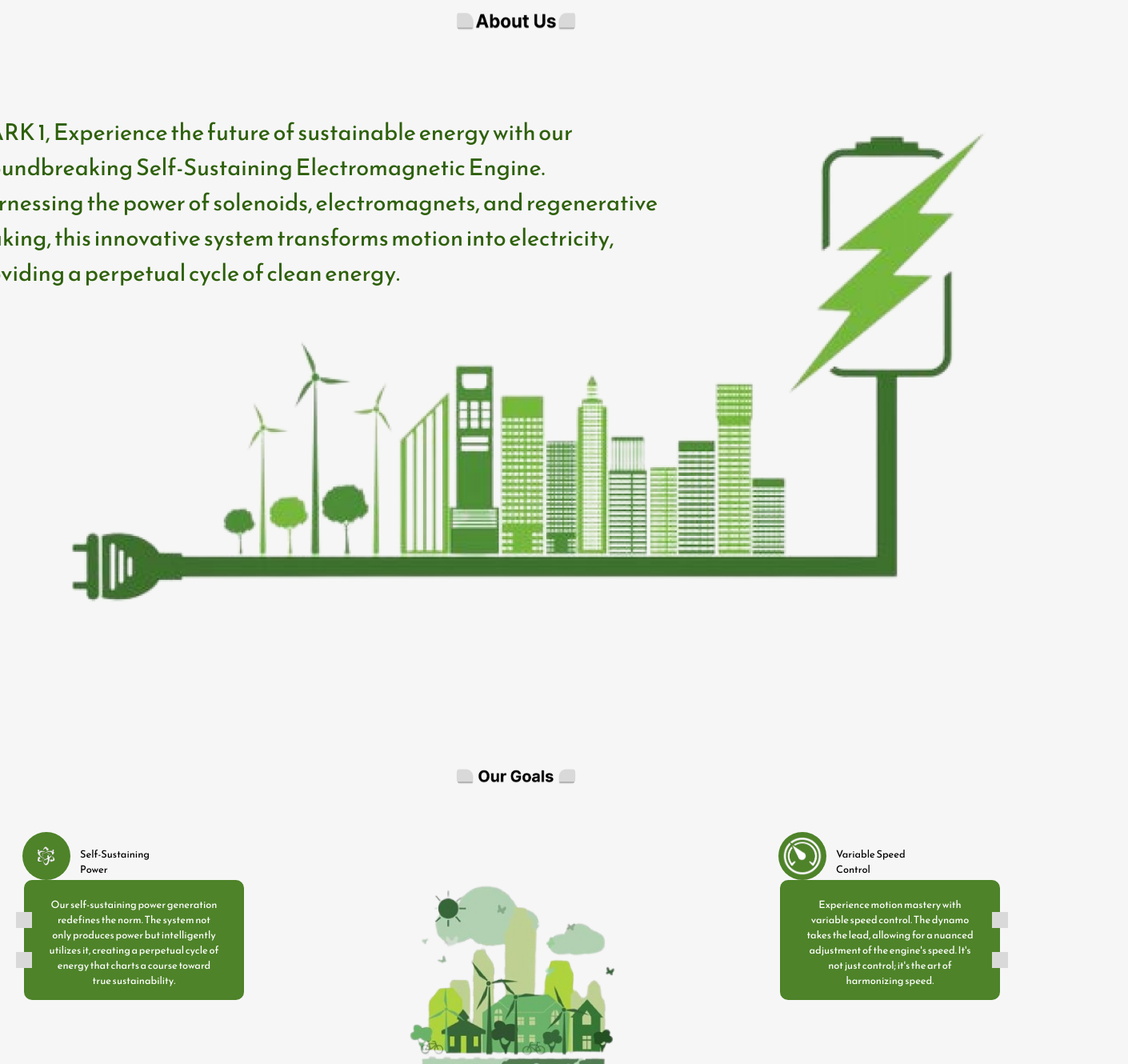
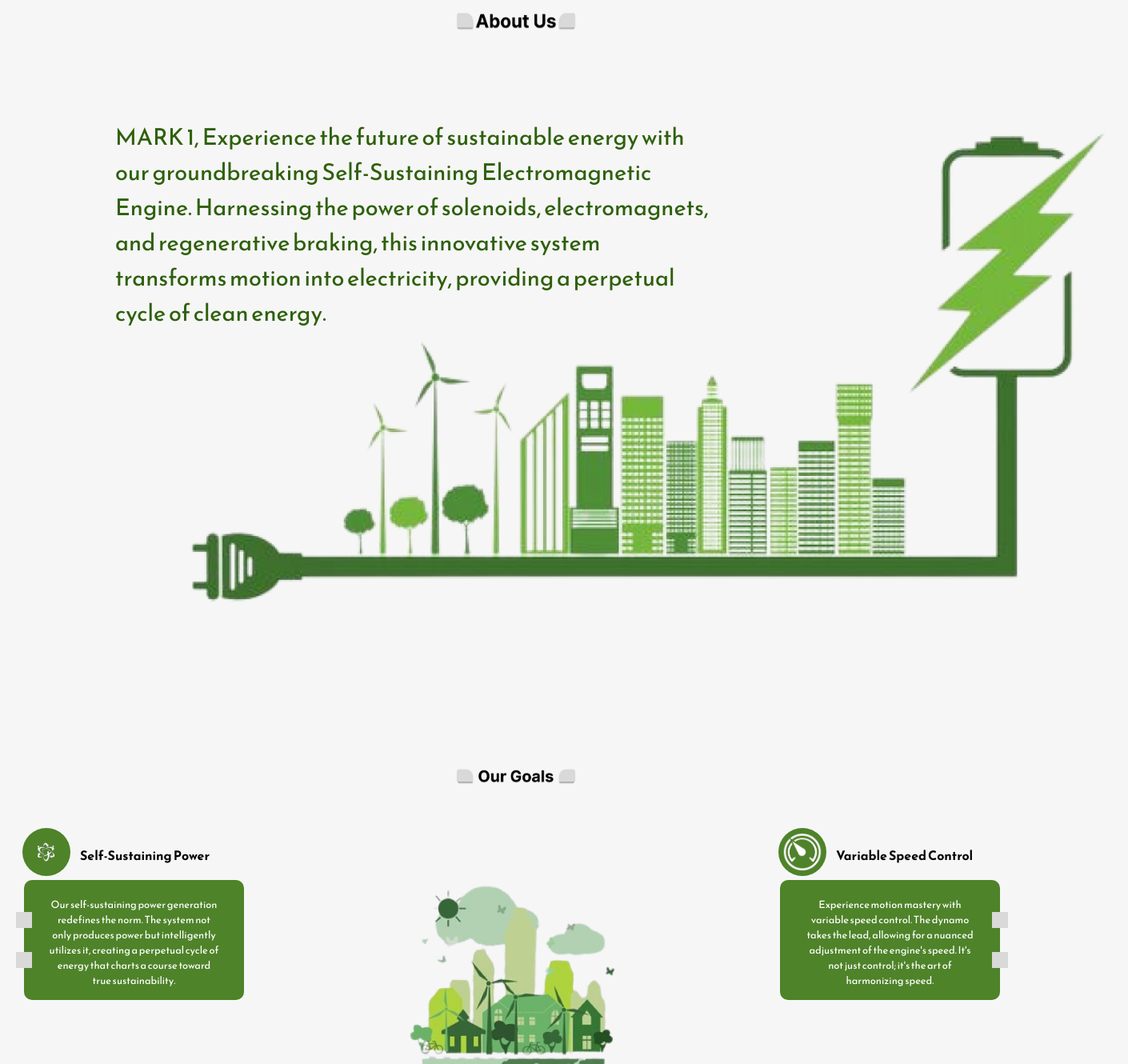
Before and after one commit to arshbhushan/MARK-1, a React (Create React App) app: page / in a window 1280 px wide. Shown: the part 1320-2650 px from the top of the page at 80% size, 1410 px wide, since content can reach past the window. Built offline with nearby package versions, Linux system fonts and the light colour scheme.

Commit message:
someCssChanges

```diff
--- a/public/index.html
+++ b/public/index.html
@@ -2,7 +2,7 @@
 <html lang="en">
   <head>
     <meta charset="utf-8" />
-    <link rel="icon" href="%PUBLIC_URL%/favicon.ico" />
+    <link rel="icon" href="%PUBLIC_URL%/Logow-nobg.png" />
     <meta name="viewport" content="width=device-width, initial-scale=1" />
     <meta name="theme-color" content="#000000" />
     <meta
--- a/src/components/AboutUs.css
+++ b/src/components/AboutUs.css
@@ -32,10 +32,13 @@
 
   .about-text {
     position: absolute;
-    top: 18%;
-    left: 30%;
+    top: 22%;
+    left: 40%;
     transform: translate(-50%, -50%);
     color: #2E600B; /* Adjust text color as needed */
     font-size: 1.8rem;
     z-index: 2; /* Ensure text is above the image */
   }
+  .about-section-text-container img {
+    margin-left: 150px; /* Adjust the margin as needed */
+  }
--- a/src/components/ourGoals.css
+++ b/src/components/ourGoals.css
@@ -101,7 +101,7 @@
   background-color: #4E8329;
   border-radius: 50%; /* Create a circle */
   position: absolute;
-  top: -60px; /* Adjust based on your design */
+  top: -65px; /* Adjust based on your design */
   left: 10%;
   bottom:10%;
   transform: translateY(-2%);
@@ -120,15 +120,18 @@
 }
 
 .goal-text-box {
+  padding-bottom: 10px;
   padding: 30px;
   border-radius: 10px;
-  font-size:0.8rem;
-  width: 150px; /* Adjust the width as needed */
+  font-size:1rem;
+  font-weight: bold;
+  width: 300px; /* Adjust the width as needed */
   padding-bottom: 45px;
   position: absolute;
   top: 50%;
   left: calc(50px + -10px);
-  transform: translateY(-130%);
+  transform: translateY(-150%);
+
 }
 
 .goal-text {
```
Also changed, not shown: src/components/Scroller.js (deleted, +0 -34 lines).
